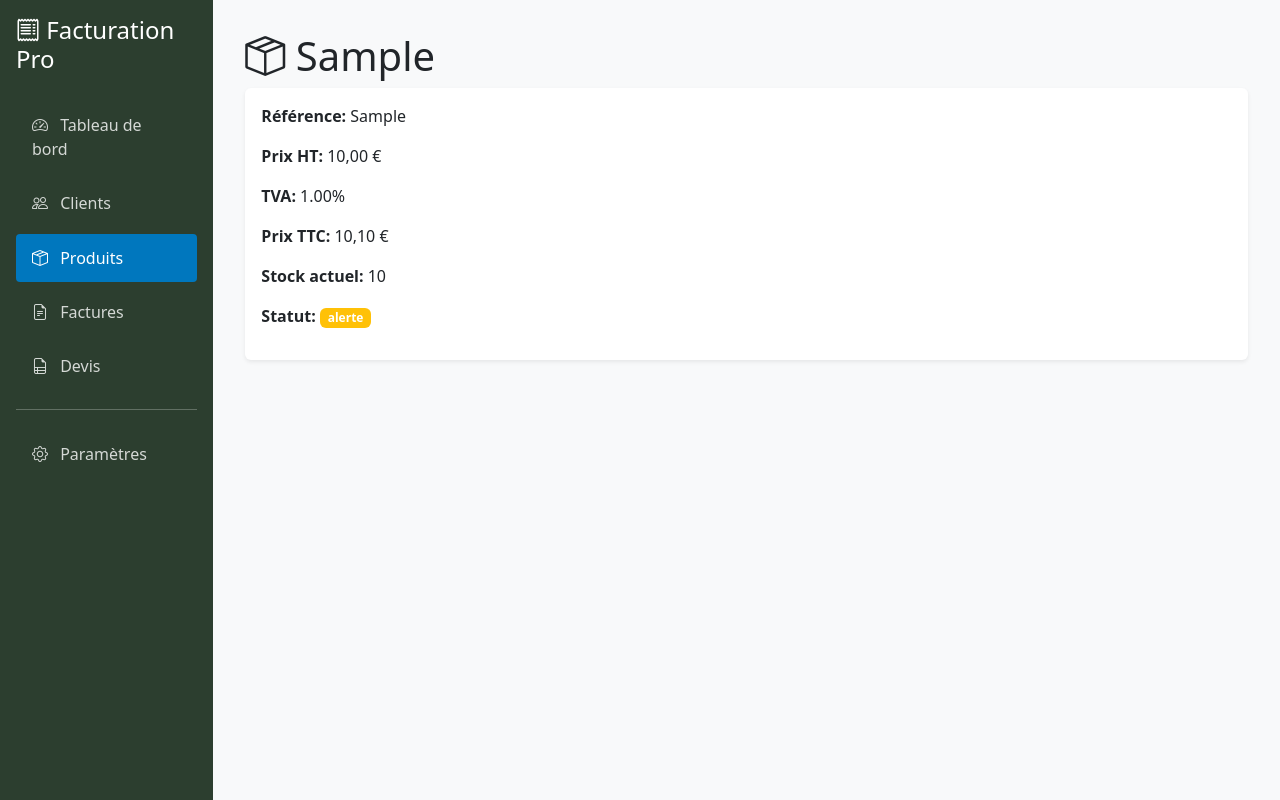
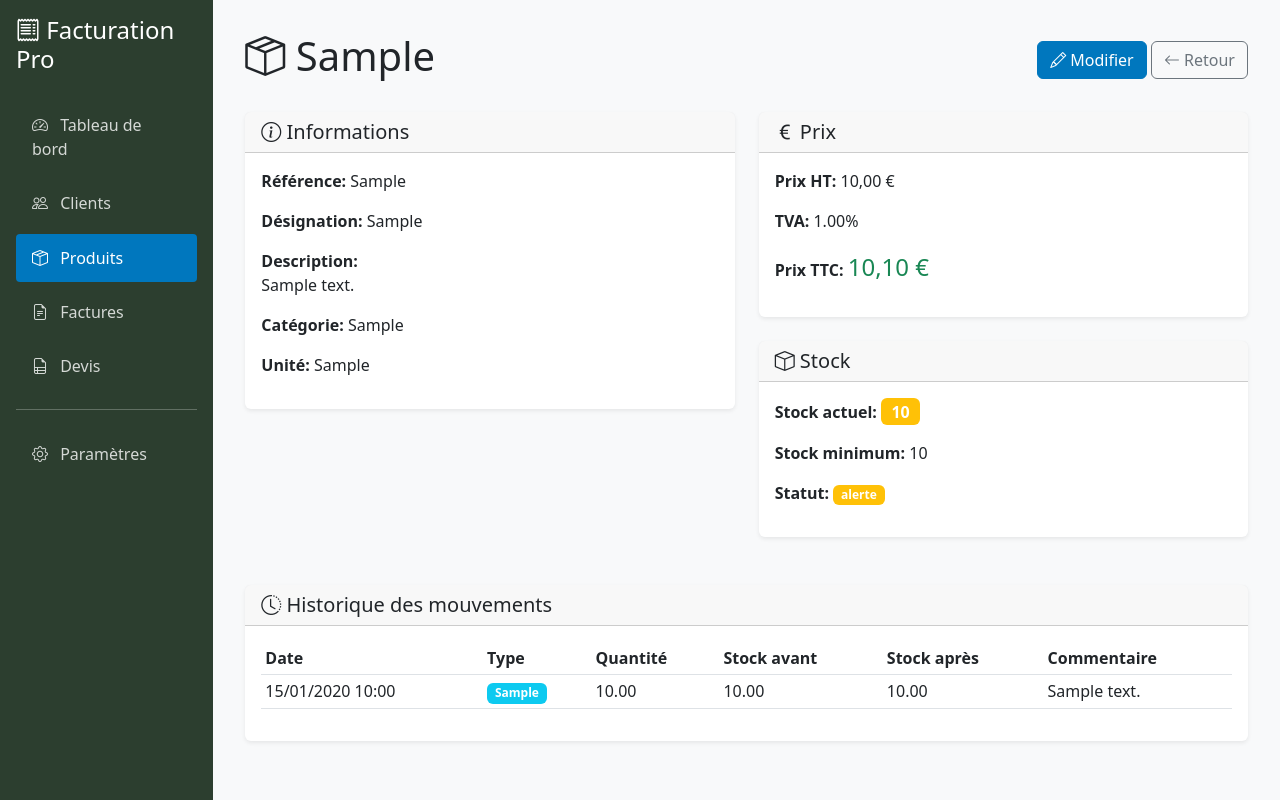
Before and after one commit to adoudi-mondher/facturation-pro, a Flask app: page /produits/view/1 in a window 1280 px wide. Run offline with Flask 3, Linux system fonts and the light colour scheme; tables that the repository leaves empty hold one stand-in row (values such as "Sample post").

Commit message:
feat(products): implement CRUD operations - Add product create route and template - Add product edit route and template - Add product delete route (soft delete) - Enhance product detail view with stock movements - Add conditional stock field display

```diff
--- a/app/routes/produits.py
+++ b/app/routes/produits.py
@@ -1,8 +1,9 @@
 """
 Routes Produits
 """
-from flask import Blueprint, render_template, request
+from flask import Blueprint, render_template, request, redirect, url_for, flash
 from app.models.produit import Produit
+from app.forms.produit_form import ProduitForm
 from app.extensions import db
 
 bp = Blueprint('produits', __name__, url_prefix='/produits')
@@ -32,6 +33,23 @@ def list():
                          produits=produits,
                          search=search)
 
+@bp.route('/create', methods=['GET', 'POST'])
+def create():
+    """Créer un nouveau produit"""
+    form = ProduitForm()
+
+    if form.validate_on_submit():
+        produit = Produit()
+        form.populate_obj(produit)
+
+        db.session.add(produit)
+        db.session.commit()
+
+        flash(f'Produit {produit.designation} créé avec succès', 'success')
+        return redirect(url_for('produits.view', id=produit.id))
+
+    return render_template('produits/create.html', form=form)
+
 @bp.route('/view/<int:id>')
 def view(id):
     """Voir un produit"""
@@ -45,3 +63,30 @@ def view(id):
     return render_template('produits/view.html',
                          produit=produit,
                          mouvements=mouvements)
+
+@bp.route('/edit/<int:id>', methods=['GET', 'POST'])
+def edit(id):
+    """Modifier un produit"""
+    produit = Produit.query.get_or_404(id)
+    form = ProduitForm(obj=produit)
+
+    if form.validate_on_submit():
+        form.populate_obj(produit)
+        db.session.commit()
+
+        flash(f'Produit {produit.designation} modifié avec succès', 'success')
+        return redirect(url_for('produits.view', id=produit.id))
+
+    return render_template('produits/edit.html', form=form, produit=produit)
+
+@bp.route('/delete/<int:id>', methods=['POST'])
+def delete(id):
+    """Supprimer un produit (soft delete)"""
+    produit = Produit.query.get_or_404(id)
+
+    # Soft delete : on désactive juste
+    produit.actif = False
+    db.session.commit()
+
+    flash(f'Produit {produit.designation} désactivé', 'success')
+    return redirect(url_for('produits.list'))
--- a/app/templates/produits/list.html
+++ b/app/templates/produits/list.html
@@ -3,7 +3,7 @@
 {% block content %}
 <div class="d-flex justify-content-between align-items-center mb-4">
     <h1><i class="bi bi-box-seam"></i> Produits</h1>
-    <a href="#" class="btn btn-primary">
+    <a href="{{ url_for('produits.create') }}" class="btn btn-primary">
         <i class="bi bi-plus-circle"></i> Nouveau produit
     </a>
 </div>
--- a/app/templates/produits/view.html
+++ b/app/templates/produits/view.html
@@ -1,21 +1,112 @@
 {% extends "base.html" %}
 {% block title %}{{ produit.designation }} - Facturation Pro{% endblock %}
 {% block content %}
+<div class="d-flex justify-content-between align-items-center mb-4">
     <h1><i class="bi bi-box-seam"></i> {{ produit.designation }}</h1>
+    <div>
+        <a href="{{ url_for('produits.edit', id=produit.id) }}" class="btn btn-primary">
+            <i class="bi bi-pencil"></i> Modifier
+        </a>
+        <a href="{{ url_for('produits.list') }}" class="btn btn-outline-secondary">
+            <i class="bi bi-arrow-left"></i> Retour
+        </a>
+    </div>
+</div>
+
+<div class="row">
+    <div class="col-md-6">
         <div class="card">
+            <div class="card-header">
+                <h5 class="mb-0"><i class="bi bi-info-circle"></i> Informations</h5>
+            </div>
             <div class="card-body">
                 <p><strong>Référence:</strong> {{ produit.reference or '-' }}</p>
+                <p><strong>Désignation:</strong> {{ produit.designation }}</p>
+                {% if produit.description %}
+                <p><strong>Description:</strong><br>{{ produit.description }}</p>
+                {% endif %}
+                <p><strong>Catégorie:</strong> {{ produit.categorie or '-' }}</p>
+                <p><strong>Unité:</strong> {{ produit.unite }}</p>
+            </div>
+        </div>
+    </div>
+
+    <div class="col-md-6">
+        <div class="card">
+            <div class="card-header">
+                <h5 class="mb-0"><i class="bi bi-currency-euro"></i> Prix</h5>
+            </div>
+            <div class="card-body">
                 <p><strong>Prix HT:</strong> {{ produit.prix_ht|currency }}</p>
                 <p><strong>TVA:</strong> {{ produit.taux_tva }}%</p>
-        <p><strong>Prix TTC:</strong> {{ produit.prix_ttc|currency }}</p>
+                <p><strong>Prix TTC:</strong> <span class="text-success fs-4">{{ produit.prix_ttc|currency }}</span></p>
+            </div>
+        </div>
+
         {% if produit.gerer_stock %}
-        <p><strong>Stock actuel:</strong> {{ produit.stock_actuel }}</p>
+        <div class="card mt-3">
+            <div class="card-header">
+                <h5 class="mb-0"><i class="bi bi-box"></i> Stock</h5>
+            </div>
+            <div class="card-body">
+                <p><strong>Stock actuel:</strong>
+                    <span class="badge bg-{{ 'danger' if produit.stock_statut == 'rupture' else 'warning' if produit.stock_statut == 'alerte' else 'success' }} fs-6">
+                        {{ produit.stock_actuel }}
+                    </span>
+                </p>
+                <p><strong>Stock minimum:</strong> {{ produit.stock_minimum }}</p>
                 <p><strong>Statut:</strong>
                     <span class="badge bg-{{ 'danger' if produit.stock_statut == 'rupture' else 'warning' if produit.stock_statut == 'alerte' else 'success' }}">
                         {{ produit.stock_statut }}
                     </span>
                 </p>
+            </div>
+        </div>
         {% endif %}
     </div>
 </div>
+
+{% if mouvements %}
+<div class="row mt-4">
+    <div class="col-md-12">
+        <div class="card">
+            <div class="card-header">
+                <h5 class="mb-0"><i class="bi bi-clock-history"></i> Historique des mouvements</h5>
+            </div>
+            <div class="card-body">
+                <div class="table-responsive">
+                    <table class="table table-sm">
+                        <thead>
+                            <tr>
+                                <th>Date</th>
+                                <th>Type</th>
+                                <th>Quantité</th>
+                                <th>Stock avant</th>
+                                <th>Stock après</th>
+                                <th>Commentaire</th>
+                            </tr>
+                        </thead>
+                        <tbody>
+                            {% for mouvement in mouvements %}
+                            <tr>
+                                <td>{{ mouvement.created_at|datetime_fr }}</td>
+                                <td>
+                                    <span class="badge bg-{{ 'success' if mouvement.type_mouvement == 'entree' else 'danger' if mouvement.type_mouvement == 'sortie' else 'info' }}">
+                                        {{ mouvement.type_mouvement }}
+                                    </span>
+                                </td>
+                                <td>{{ mouvement.quantite }}</td>
+                                <td>{{ mouvement.stock_avant }}</td>
+                                <td>{{ mouvement.stock_apres }}</td>
+                                <td>{{ mouvement.commentaire or '-' }}</td>
+                            </tr>
+                            {% endfor %}
+                        </tbody>
+                    </table>
+                </div>
+            </div>
+        </div>
+    </div>
+</div>
+{% endif %}
 {% endblock %}
```
Also changed, not shown: app/templates/produits/create.html (added, +98 -0 lines), app/templates/produits/edit.html (added, +90 -0 lines). Lines whose indentation alone changed are shown as unchanged.
